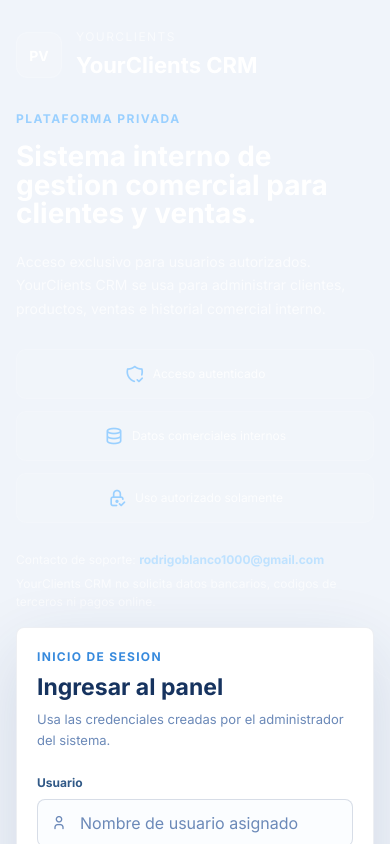
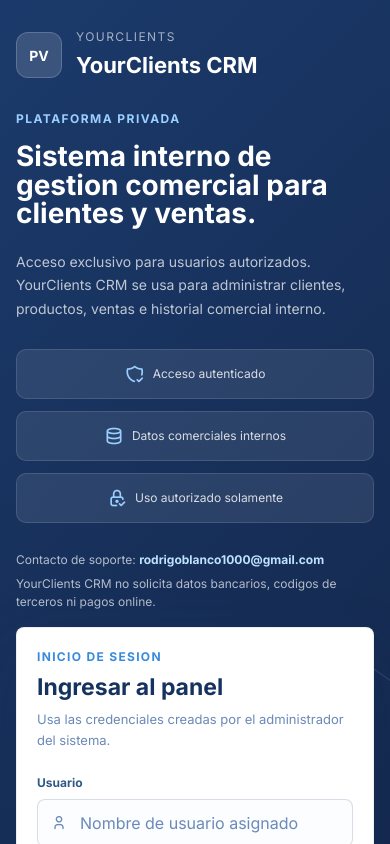
Before and after one commit to RodriBlan/crm, a React (Vite) app in the folder crm-frontend/: page / in a window 390 px wide. Shown: the top 844 px of the page. Built offline with nearby package versions, Linux system fonts and the light colour scheme; no server answers.

Commit message:
Corregir fondo del login en mobile

```diff
--- a/crm-frontend/src/index.css
+++ b/crm-frontend/src/index.css
@@ -625,7 +625,9 @@ tr:hover .row-actions { opacity: 1 !important; }
 @media (max-width: 860px) {
   .login-screen {
     grid-template-columns: 1fr;
-    background: #F0F4FA;
+    background:
+      linear-gradient(135deg, rgba(27, 58, 107, 0.96), rgba(18, 35, 68, 0.98)),
+      #1B3A6B;
   }
 
   .login-intro {
```
